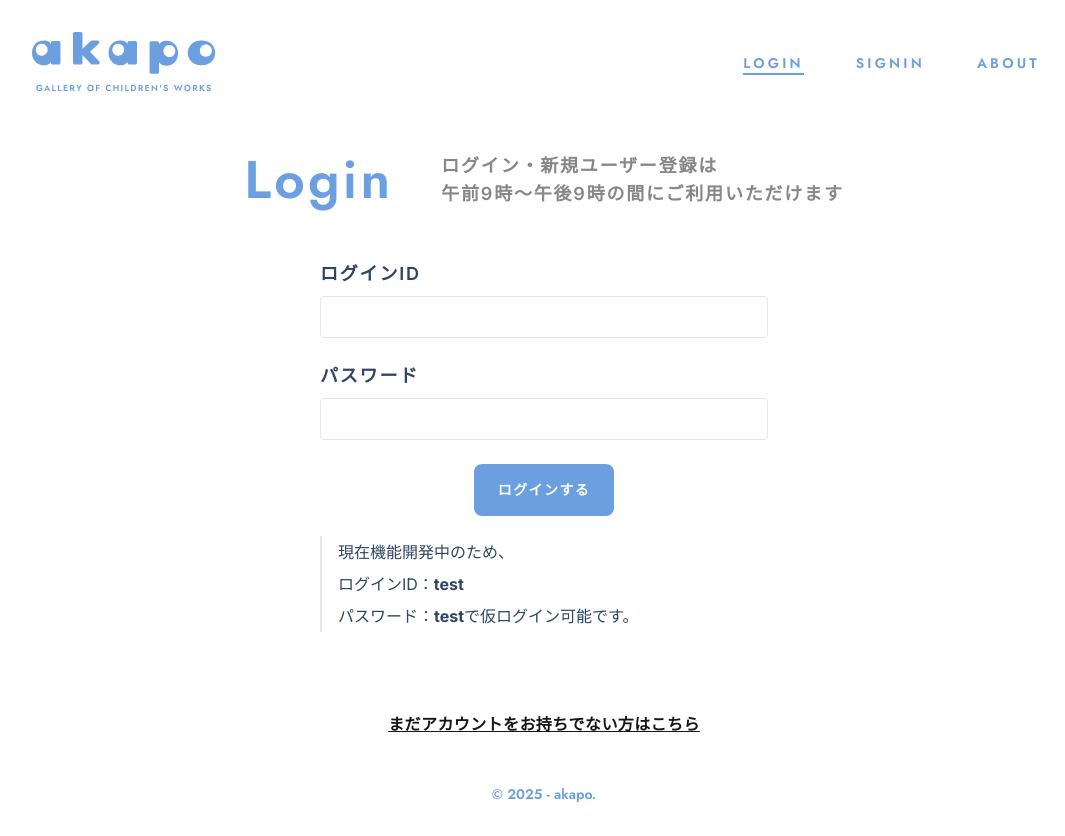
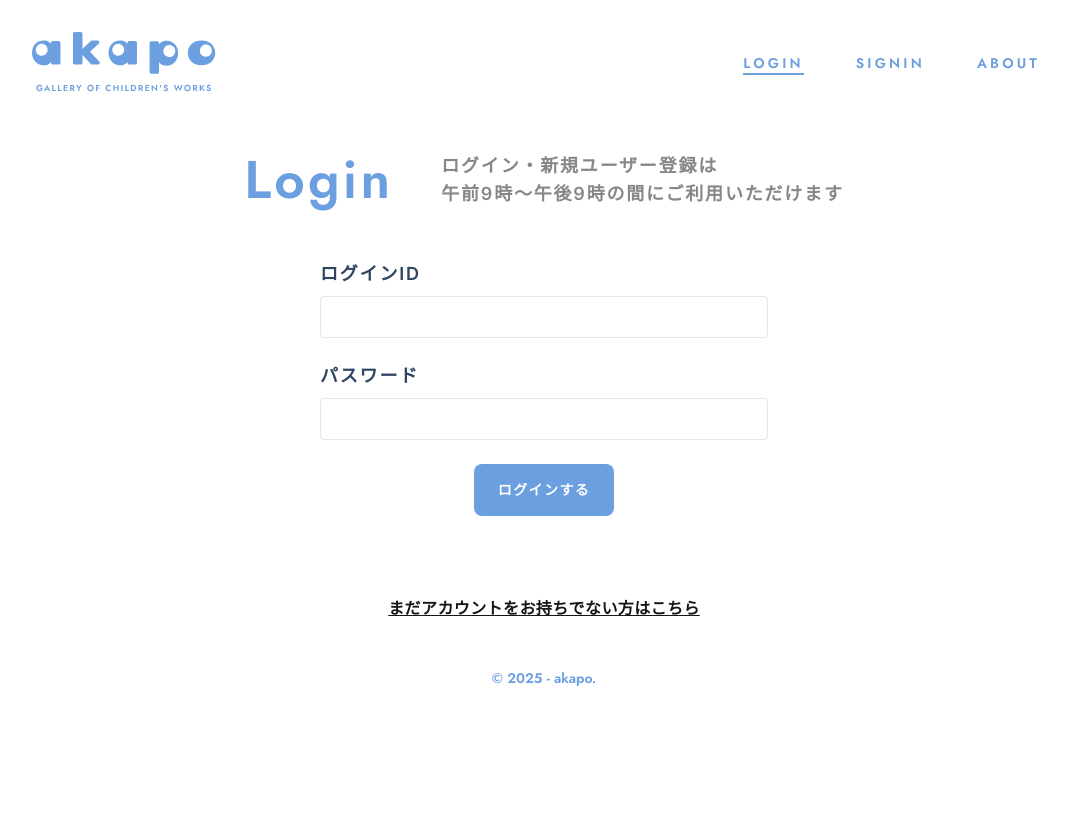
Before and after one commit to yko-git/akapo-app, a Next.js app in the folder front/: page /login in a window 1280 px wide. Shown: the whole page, without its empty margins (96-1161 px from the left). After the commit the page ends 800 px from the top, so only its background shows below. Built offline with nearby package versions, Linux system fonts and the light colour scheme; no server answers.

Commit message:
一旦testログインコメントアウト（develop）

```diff
--- a/front/components/posts/loginUser/index.tsx
+++ b/front/components/posts/loginUser/index.tsx
@@ -67,13 +67,13 @@ const LoginUser = () => {
         </div>
       </div>
 
-      <div className="mt-5 border-l-2 pl-4 leading-loose">
+      {/* <div className="mt-5 border-l-2 pl-4 leading-loose">
         現在機能開発中のため、
         <br />
         ログインID：<strong>test</strong>
         <br />
         パスワード：<strong>test</strong>で仮ログイン可能です。
-      </div>
+      </div> */}
     </>
   );
 };
```
